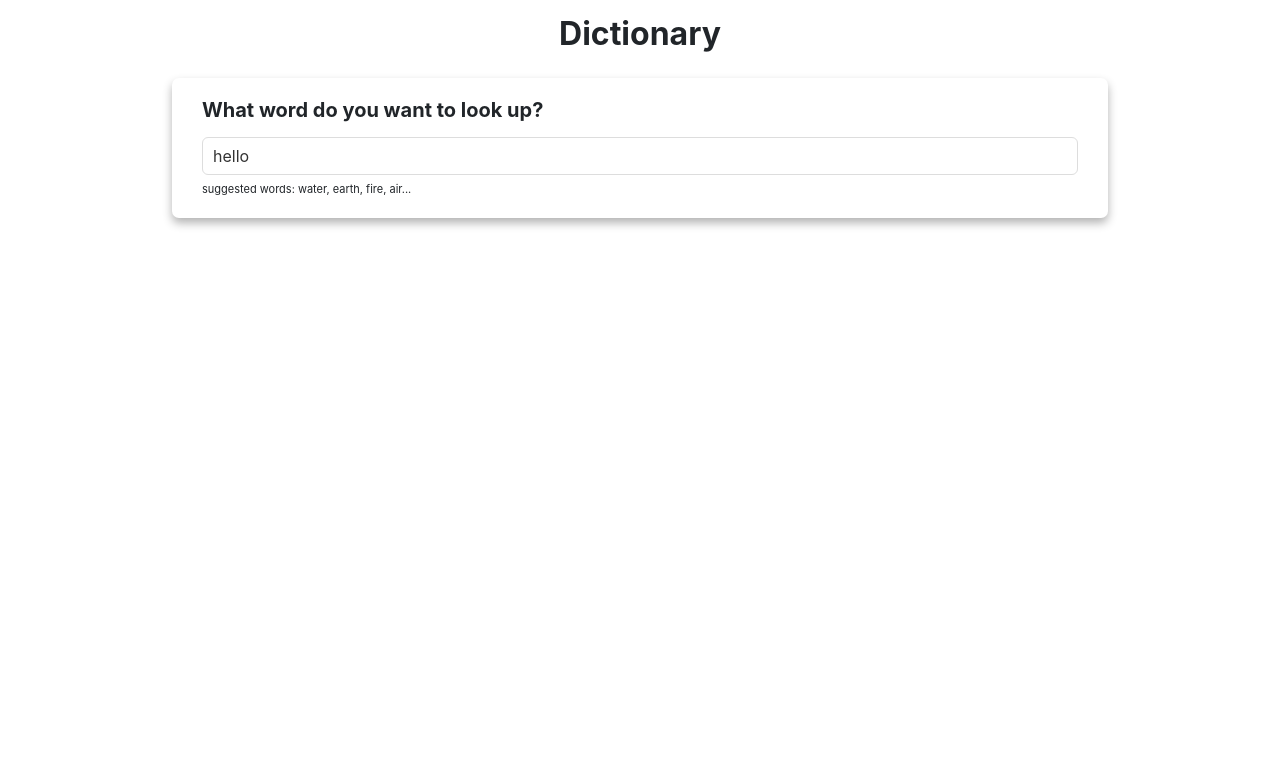
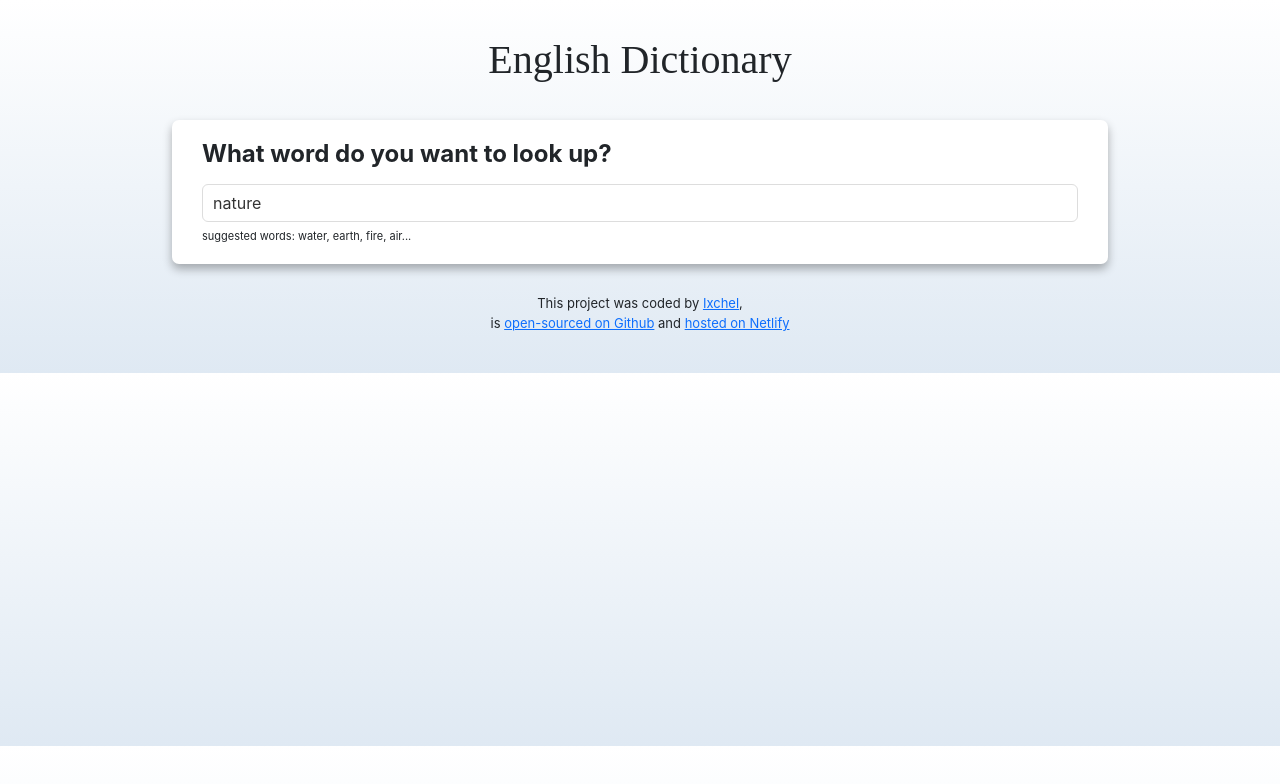
Before and after one commit to ix-t/10122022_react-dictionary-project, a React (Create React App) app: page / in a window 1280 px wide. Shown: the top 784 px of the page. Built offline with nearby package versions, Linux system fonts and the light colour scheme; no server answers; a web font is replaced by a local one.

Commit message:
CSS style updated
- Footer component added
- Font added
- CSS style updated

```diff
--- a/public/index.html
+++ b/public/index.html
@@ -11,6 +11,12 @@
       integrity="sha384-Zenh87qX5JnK2Jl0vWa8Ck2rdkQ2Bzep5IDxbcnCeuOxjzrPF/et3URy9Bv1WTRi"
       crossorigin="anonymous"
     />
+    <link rel="preconnect" href="https://fonts.googleapis.com" />
+    <link rel="preconnect" href="https://fonts.gstatic.com" crossorigin />
+    <link
+      href="https://fonts.googleapis.com/css2?family=Rye&display=swap"
+      rel="stylesheet"
+    />
     <link rel="manifest" href="%PUBLIC_URL%/manifest.json" />
     <title>React Dictionary</title>
   </head>
--- a/src/App.css
+++ b/src/App.css
@@ -5,7 +5,7 @@
 
 .app .app-header {
   text-align: center;
-  font-size: 32px;
-  font-weight: bold;
-  margin: 10px;
+  font-size: 40px;
+  font-family: "Rye", cursive;
+  margin: 30px 10px;
 }
--- a/src/App.js
+++ b/src/App.js
@@ -1,14 +1,16 @@
 import "./App.css";
 import Dictionary from "./Dictionary";
+import Footer from "./Footer";
 
 export default function App() {
   return (
     <div className="app">
       <div className="container">
-        <header className="app-header">Dictionary</header>
+        <header className="app-header">English Dictionary</header>
         <main>
-          <Dictionary defaultKeyword="hello" />
+          <Dictionary defaultKeyword="nature" />
         </main>
+        <Footer />
       </div>
     </div>
   );
--- a/src/Dictionary.css
+++ b/src/Dictionary.css
@@ -7,7 +7,7 @@
 }
 
 .dictionary h1 {
-  font-size: 20px;
+  font-size: 24px;
   font-weight: bold;
   margin-bottom: 15px;
 }
--- /dev/null
+++ b/src/Footer.css
@@ -0,0 +1,5 @@
+footer {
+  text-align: center;
+  font-size: 13px;
+  margin: 30px 10px 40px;
+}
--- /dev/null
+++ b/src/Footer.js
@@ -0,0 +1,36 @@
+import React from "react";
+import "./Footer.css";
+
+export default function Footer() {
+  return (
+    <footer>
+      <div>
+        This project was coded by{" "}
+        <a
+          href="https://www.linkedin.com/in/ixchel-t/"
+          target="_blank"
+          rel="noreferrer"
+        >
+          Ixchel
+        </a>
+        ,
+      </div>
+      is{" "}
+      <a
+        href="https://github.com/ix-t/10122022_react-dictionary-project"
+        target="_blank"
+        rel="noreferrer"
+      >
+        open-sourced on Github
+      </a>{" "}
+      and{" "}
+      <a
+        href="https://beamish-macaron-ce9df3.netlify.app/"
+        target="_blank"
+        rel="noreferrer"
+      >
+        hosted on Netlify
+      </a>
+    </footer>
+  );
+}
--- a/src/Meaning.css
+++ b/src/Meaning.css
@@ -1,5 +1,5 @@
 .meaning h3 {
-  font-size: 24px;
+  font-size: 23px;
   font-weight: bold;
   line-height: 1.5;
 }
--- a/src/Phonetic.css
+++ b/src/Phonetic.css
@@ -4,18 +4,20 @@
 
 .phonetic a {
   color: #000;
+  background: #dfe9f3;
   font-size: 12px;
   text-decoration: none;
   padding: 10px 20px;
   margin-right: 10px;
-  border: 1px solid #ddd;
+  border: 1px solid none;
   border-radius: 20px;
+  box-shadow: 0 3px 3px rgba(0, 0, 0, 0.3);
   transition: all 150ms ease-in-out;
 }
 
 .phonetic a:hover {
   color: #fff;
-  background: green;
+  background: #979797;
 }
 
 .phonetic .text {
--- a/src/Photos.js
+++ b/src/Photos.js
@@ -5,7 +5,7 @@ export default function Photos(props) {
   if (props.photos) {
     return (
       <section className="photos">
-        <div className="row">
+        <div className="row align-items-center">
           {props.photos.map(function (photo, index) {
             return (
               <div className="col-4" key={index}>
--- a/src/Results.css
+++ b/src/Results.css
@@ -1,5 +1,5 @@
 .results h2 {
-  font-size: 28px;
+  font-size: 23px;
   font-weight: bold;
   margin-bottom: 25px;
 }
--- a/src/index.css
+++ b/src/index.css
@@ -1,13 +1,15 @@
 body {
+  background: linear-gradient(to top, #dfe9f3 0%, white 100%);
   margin: 0;
-  font-family: -apple-system, BlinkMacSystemFont, 'Segoe UI', 'Roboto', 'Oxygen',
-    'Ubuntu', 'Cantarell', 'Fira Sans', 'Droid Sans', 'Helvetica Neue',
+
+  font-family: -apple-system, BlinkMacSystemFont, "Segoe UI", "Roboto", "Oxygen",
+    "Ubuntu", "Cantarell", "Fira Sans", "Droid Sans", "Helvetica Neue",
     sans-serif;
   -webkit-font-smoothing: antialiased;
   -moz-osx-font-smoothing: grayscale;
 }
 
 code {
-  font-family: source-code-pro, Menlo, Monaco, Consolas, 'Courier New',
+  font-family: source-code-pro, Menlo, Monaco, Consolas, "Courier New",
     monospace;
 }
```
